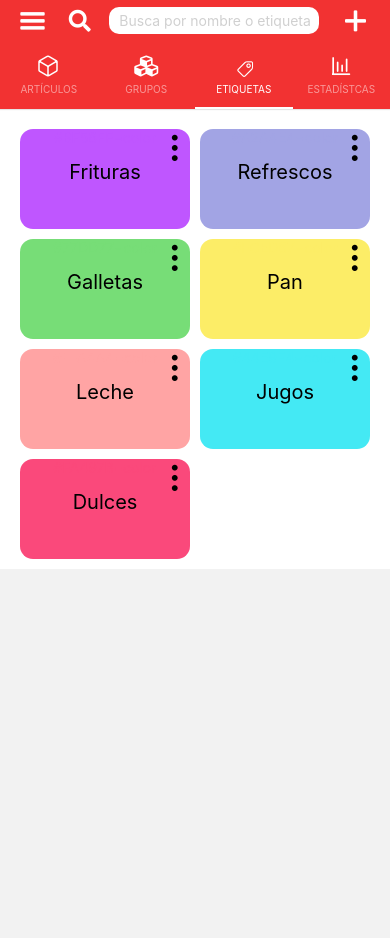
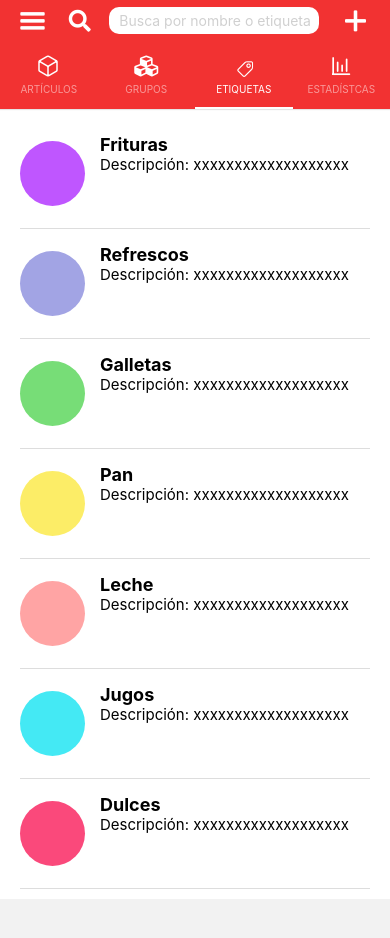
Before and after one commit to SebAcosta/Soft-spot, a React Native app: screen /Etiquetas in a window 390 px wide. Shown: the top 938 px of the page. Built offline with nearby package versions, Linux system fonts and the light colour scheme.

Commit message:
Tag&Group modificaciones

```diff
--- a/Screens/Etiquetas.js
+++ b/Screens/Etiquetas.js
@@ -1,10 +1,7 @@
 import React from 'react';
 import {View, StyleSheet, FlatList, Dimensions, BackHandler } from "react-native";
-import Header from '../components/header'
 import {TAGS} from "../dummy-data/data"
 import TagCard from '../components/TagCard';
-import { AntDesign,Entypo } from '@expo/vector-icons';
-
 
 const Etiqueta = (props) =>{
 	return (
@@ -12,7 +9,7 @@ const Etiqueta = (props) =>{
 			<View style={styles.listContainer}>
 				<FlatList
 					data={TAGS}
-					numColumns={2}
+					numColumns={1}
 					showsVerticalScrollIndicator={false}
 					keyExtractor={item => item.id.toString()}
 					renderItem= {itemData => (
--- a/Screens/Grupos.js
+++ b/Screens/Grupos.js
@@ -4,14 +4,13 @@ import GroupCard from '../components/GroupCard';
 import {GROUPS} from "../dummy-data/data"
 
 
-export default function Grupos(props) {
+const Grupos=(props)=>{
 	return (
-		<View style={styles.container}>
 		<View style={styles.container}>
 			<View style={styles.listContainer}>
 				<FlatList
 					data={GROUPS}
-						numColumns={1}
+					numColumns={2}
 					showsVerticalScrollIndicator={false}
 					keyExtractor={item => item.id.toString()}
 					renderItem= {itemData => (
@@ -20,12 +19,22 @@ export default function Grupos(props) {
 				/>
 			</View>
 		</View>
-		</View>
 	);
 }
 
+export default Grupos;
+
 const styles = StyleSheet.create({
 	container: {
-
+		backgroundColor:'white',
+	},
+	text:{
+		fontSize:20
+	},
+	listContainer:{
+		height:'100%',
+		width:'100%',
+		marginLeft:10,
+		marginTop:20
   	},
 });
--- a/components/GroupCard.js
+++ b/components/GroupCard.js
@@ -4,39 +4,30 @@ import TouchableCmp from "./UI/TouchableCmp";
 import { Feather } from '@expo/vector-icons';
 
 
-const TagCard = (props) => {
+const GroupCard = (props) => {
     const nombre = props.productInfo.nombre
     const color = props.productInfo.color
-    const desc = props.productInfo.descripcion
 	return (
         <View style={styles.container}>
-            <View style={{backgroundColor:color, height:100, width:'97%',alignItems:'center',
+            <Text style={{color:color, position:"absolute"}}>{color}=color</Text>
+            <View style={{backgroundColor:color, height:100, width:170,alignItems:'center',
             borderRadius:13,}}>
-                <Text style={{color:color}}>{color}=color</Text>
                 <Text style={styles.text}>{nombre}</Text>
-                <Text style={styles.text2}>{desc}</Text>
             </View>
         </View>
   );
 }
-export default TagCard;
+export default GroupCard;
 
 const styles = StyleSheet.create({
     container: {
         marginBottom:10,
         marginLeft:10,
         height:100
-
 	},
 	text:{
-        marginTop:14,
-		fontSize:20
-	},
-    more:{
-        marginLeft:'82%',
-        marginTop:-55,
-    },
-    text2:{
-        fontSize: 15
-    }
+        marginTop:35,
+		fontSize:20,
+        fontWeight:'500',
+	}
 });
--- a/components/TagCard.js
+++ b/components/TagCard.js
@@ -7,15 +7,15 @@ import { Feather } from '@expo/vector-icons';
 const TagCard = (props) => {
     const nombre = props.productInfo.nombre
     const color = props.productInfo.color
+    const desc = props.productInfo.descripcion
 	return (
         <View style={styles.container}>
-            <View style={{backgroundColor:color, height:100, width:170,alignItems:'center',
-            borderRadius:13,}}>
-                <Text style={{color:color}}>{color}=color</Text>
+            <Text style={{color:color,fontSize:0}}>{color}=color</Text>
+            <View style={styles.cont}>
+                <View style={{backgroundColor:color, height:65, width:65, borderRadius:50,
+                position:"absolute", marginTop:12}}></View>
                 <Text style={styles.text}>{nombre}</Text>
-                <View style={styles.more}>
-                    <Feather name="more-vertical" size={35} color="black" />
-                </View>
+                <Text style={styles.text2}>{desc}</Text>
             </View>
         </View>
   );
@@ -26,15 +26,24 @@ const styles = StyleSheet.create({
     container: {
         marginBottom:10,
         marginLeft:10,
-        height:100
+        height:100,
 
 	},
+    cont: {
+        height:100,
+        width:'92%',
+        borderBottomWidth:1,
+        borderBottomColor:'#DDDDDD',
+    },
 	text:{
-        marginTop:14,
-		fontSize:20
+        marginTop:5,
+        marginLeft:80,
+		fontSize:18,
+		fontWeight:'700',
+
 	},
-    more:{
-        marginLeft:'82%',
-        marginTop:-55,
+    text2:{
+        fontSize: 15,
+        marginLeft:80,
     }
 });
--- a/dummy-data/data.js
+++ b/dummy-data/data.js
@@ -60,36 +60,43 @@ export const TAGS =[
     {
         id: 1,
         nombre:"Frituras",
+        descripcion:"Descripción: xxxxxxxxxxxxxxxxxxx",
         color:'#BF56FF',
     },
     {
         id: 2,
         nombre:"Refrescos",
+        descripcion:"Descripción: xxxxxxxxxxxxxxxxxxx",
         color:'#A2A4E4',
     },
     {
         id: 3,
         nombre:"Galletas",
+        descripcion:"Descripción: xxxxxxxxxxxxxxxxxxx",
         color:'#77DD77',
     },
     {
         id: 4,
         nombre:"Pan",
+        descripcion:"Descripción: xxxxxxxxxxxxxxxxxxx",
         color:'#FCED67',
     },
     {
         id: 5,
         nombre:"Leche",
+        descripcion:"Descripción: xxxxxxxxxxxxxxxxxxx",
         color:'#FFA4A4',
     },
     {
         id: 6,
         nombre:"Jugos",
+        descripcion:"Descripción: xxxxxxxxxxxxxxxxxxx",
         color:'#44E9F4',
     },
     {
         id: 7,
         nombre:"Dulces",
+        descripcion:"Descripción: xxxxxxxxxxxxxxxxxxx",
         color:'#FA497B',
     },
 
@@ -99,20 +106,22 @@ export const TAGS =[
 export const GROUPS =[
     {
         id:1,
-        nombre:"Electrónicos",
-        descripcion:"Este grupo es de electrónicos",
+        nombre:"Estante 1",
         color:"#77DD77"
     },
     {
         id:2,
-        nombre:"Computadoras",
-        descripcion:"Este grupo es de computadoras",
-        color:"#288BBA"
+        nombre:"Estante 2",
+        color:"#288ffA"
     },
     {
         id:3,
-        nombre:"Inalámbricos",
-        descripcion:"Este grupo es de inalámbricos",
+        nombre:"Mostrador",
         color:"#E83845"
     },
+    {
+        id:4,
+        nombre:"Escritorio",
+        color:"#E5D000"
+    },
 ]
```
Lines whose indentation alone changed are shown as unchanged.
